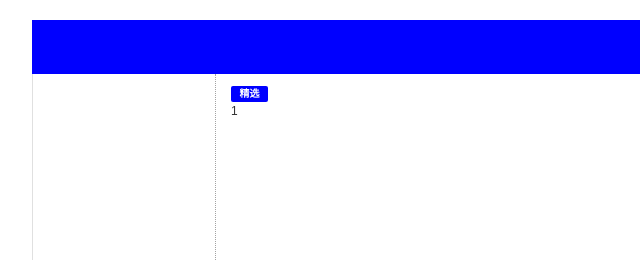
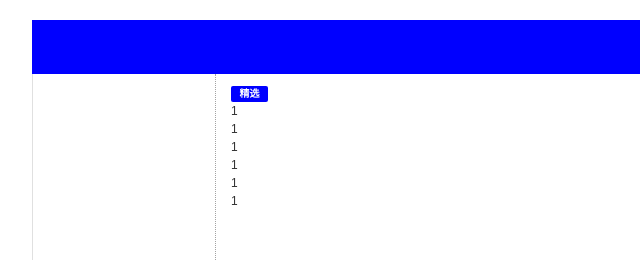
Before and after one commit to ling863676769/ctrip, a plain HTML site: page index.html in a window 1280 px wide. Shown: the top 260 px of the page, 136-776 px from the left. Drawn offline with Linux system fonts and the light colour scheme.

Commit message:
增加了好多1

```diff
--- a/index.html
+++ b/index.html
@@ -22,6 +22,11 @@
                 </ul>
                 <ul class="product">
                     <li>1</li>
+                    <li>1</li>
+                    <li>1</li>
+                    <li>1</li>
+                    <li>1</li>
+                    <li>1</li>
                 </ul>
 
             </div>
```
